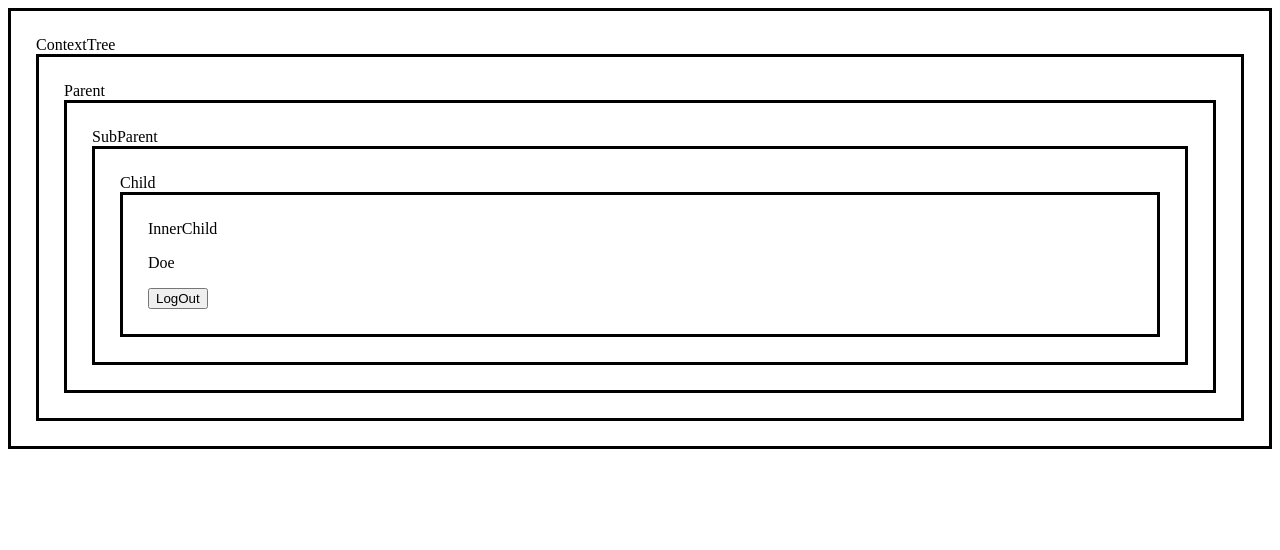
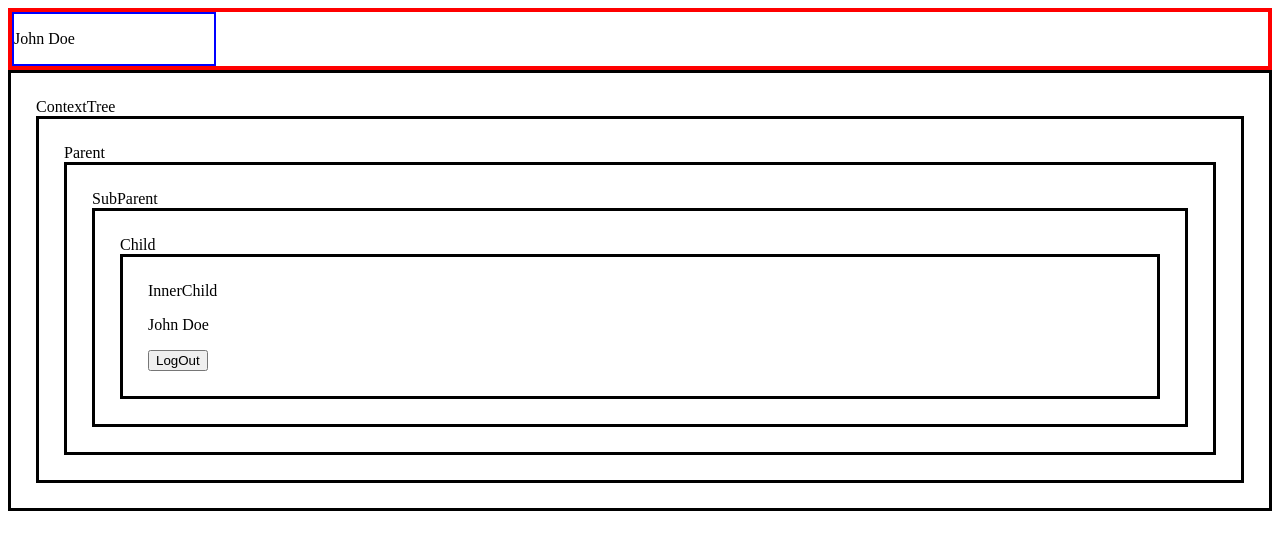
Before and after one commit to freshcodeAlice/pfm-2023-react-welcome, a React (Create React App) app: page / in a window 1280 px wide. Shown: the top 550 px of the page. Built offline with nearby package versions, Linux system fonts and the light colour scheme.

Commit message:
Context task resolve

```diff
--- a/src/App.js
+++ b/src/App.js
@@ -1,5 +1,6 @@
 import React from 'react';
 import ContextTree from './components/ContextTree';
+import Header from './components/Header';
 import ContextObj from './context';
 
 class App extends React.Component { // Parent component (батьківська компонента)
@@ -24,14 +25,13 @@ class App extends React.Component { // Parent component (батьківська
       render() {
         // console.log(ContextObj.Provider, ContextObj.Consumer)
         return (
-          <ContextObj.Provider value={[this.state, this.logOut]}>
+          <ContextObj.Provider value={[this.state.user, this.logOut]}>
+            <Header />
             <ContextTree />
-
+            {/* створити поряд компоненту Header, яка рендерить компоненту UserMenu, що теж потребує інфи юзера  */}
           </ContextObj.Provider>
         )
       }
-
-
 }
 
 
--- a/src/components/ContextTree/Parent/SubParent/Child/InnerChild/index.js
+++ b/src/components/ContextTree/Parent/SubParent/Child/InnerChild/index.js
@@ -11,7 +11,7 @@ const InnerChild = (props) => {
                     <div style={{ border: '3px solid black', padding: '25px' }}>
                         InnerChild
                         <p>
-                         {user?.firstName} {user.user?.lastName}
+                         {user?.firstName} {user?.lastName}
                         </p>
                         <button onClick={logOut}>LogOut</button>
                     </div>
--- /dev/null
+++ b/src/components/Header/UserMenu/index.js
@@ -0,0 +1,20 @@
+import React from 'react';
+import ContextObj from '../../../context';
+
+const UserMenu = () => {
+    return (
+
+           <ContextObj.Consumer>
+            {([user, logOut]) => {
+                console.log(user);
+                return (
+                    <div style={{width: '200px', border: '2px solid blue'}}>
+                    <p>{user.firstName} {user.lastName}</p>
+                    </div>)
+            }}
+            </ContextObj.Consumer>
+
+    );
+}
+
+export default UserMenu;
--- /dev/null
+++ b/src/components/Header/index.js
@@ -0,0 +1,12 @@
+import React from 'react';
+import UserMenu from './UserMenu';
+
+const Header = () => {
+    return (
+        <div style={{border: '4px solid red'}}>
+            <UserMenu />
+        </div>
+    );
+}
+
+export default Header;
```
